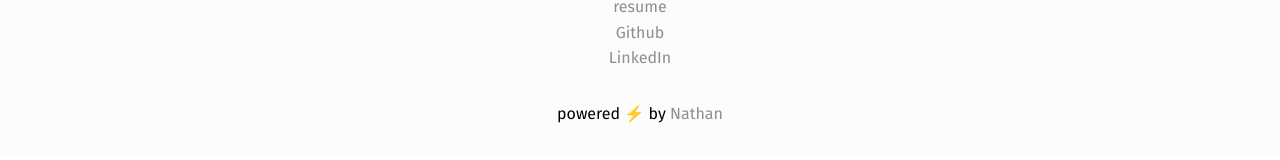
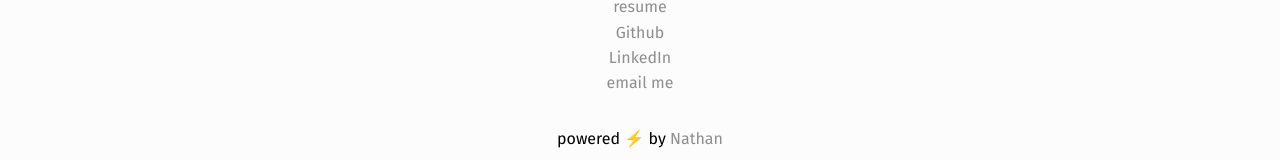
Before and after one commit to bommezijn/portfolio, a Next.js app: page / in a window 1280 px wide. Shown: the part 2749-2909 px from the top of the page. Built offline with nearby package versions, Linux system fonts and the light colour scheme.

Commit message:
♻️ add new method of contact

```diff
--- a/components/Footer/index.tsx
+++ b/components/Footer/index.tsx
@@ -4,29 +4,37 @@ import styles from './style.module.css';
 
 const Footer: FunctionComponent = () => {
   return (
-    <footer className={styles.footer} id='footer'>
+    <footer className={styles.footer} id="footer">
       <div className={styles.social}>
-        <h3>Resume && Socials</h3>
+        <hgroup>
+          <h3>Resume && Socials</h3>
+          <p></p>
+        </hgroup>
         <ul>
           <li>
-            <Link href='https://read.cv/nb' passHref={true}>
+            <Link href="https://read.cv/nb" passHref={true}>
               <a>resume</a>
             </Link>
           </li>
           <li>
-            <Link href='https://github.com/bommezijn' passHref={true}>
+            <Link href="https://github.com/bommezijn" passHref={true}>
               <a>Github</a>
             </Link>
           </li>
           <li>
-            <Link href='https://www.linkedin.com/in/nbmbp/' passHref={true}>
+            <Link href="https://www.linkedin.com/in/nbmbp/" passHref={true}>
               <a>LinkedIn</a>
+            </Link>
+          </li>
+          <li>
+            <Link href="mailto:nathanbommezijn@gmail.com" passHref={true}>
+              <a>email me</a>
             </Link>
           </li>
         </ul>
       </div>
       <p className={styles.outro}>
-        powered ⚡️ by <a href='https://github.com/bommezijn'>Nathan</a>
+        powered ⚡️ by <a href="https://github.com/bommezijn">Nathan</a>
       </p>
     </footer>
   );
```
